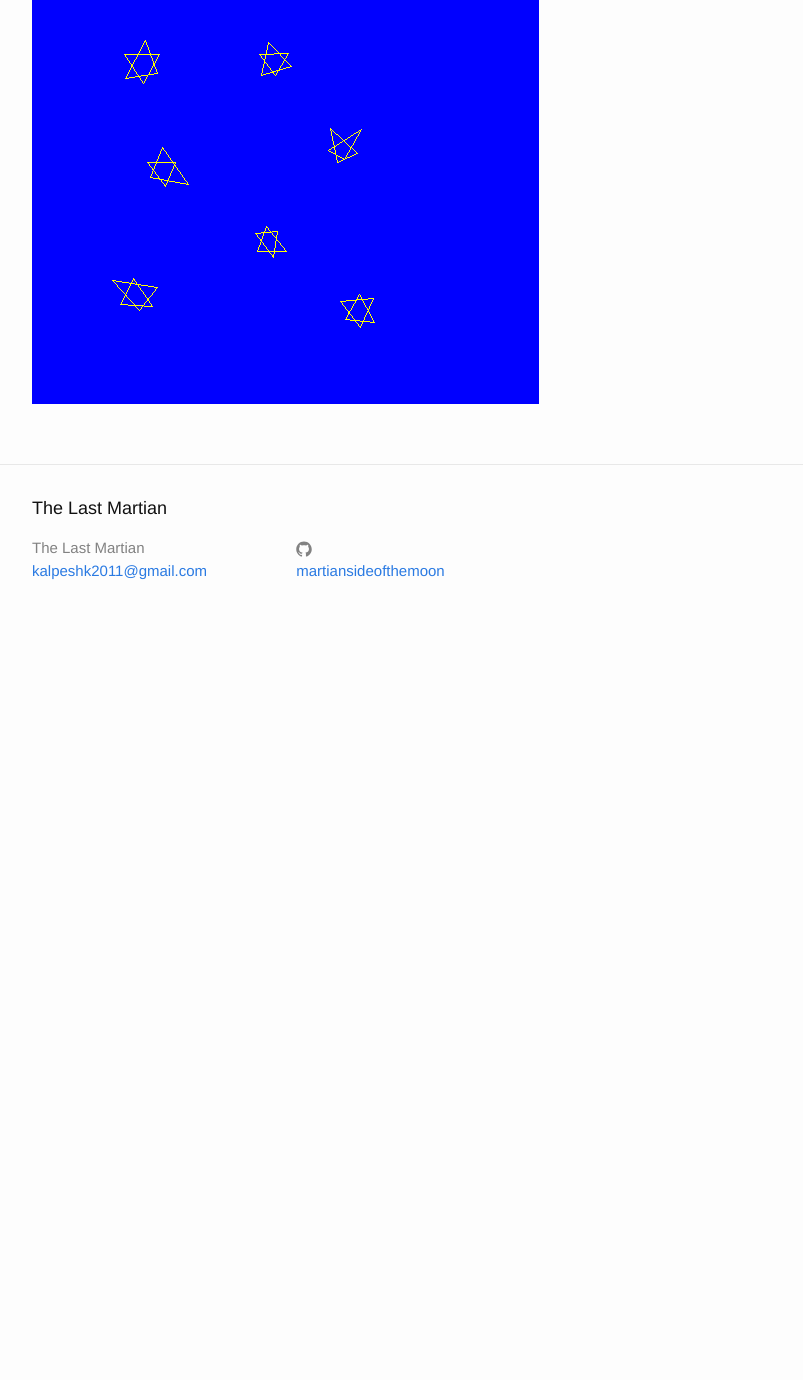
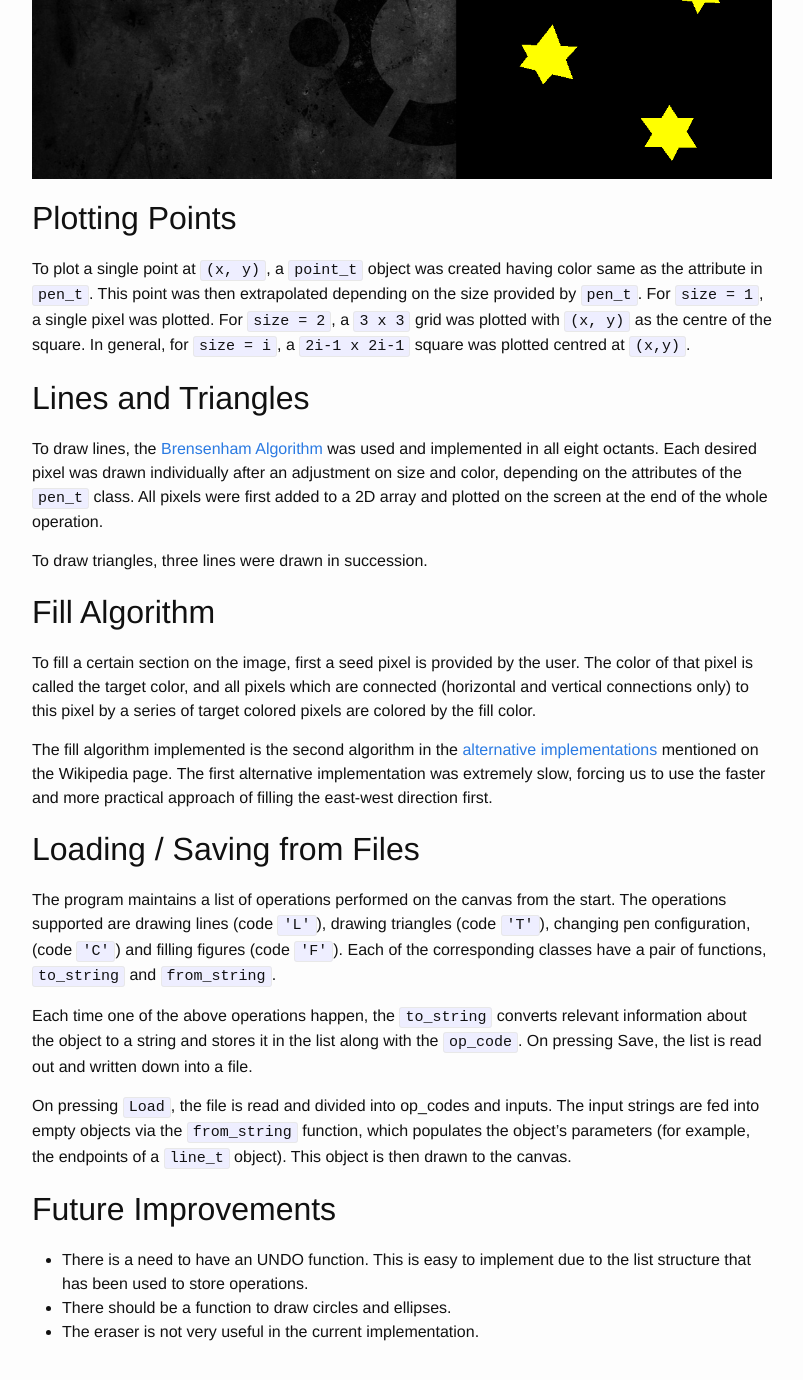
Before and after one commit to martiansideofthemoon/martiansideofthemoon.github.io, a Jekyll site: the page built from _posts/2016-08-16-opengl-paint-tool.markdown, in a window 1280 px wide and 1400 px high, scrolled down 800 px. Shown: the top 1380 px of the window, without its empty margins (238-1041 px from the left). Built offline with Jekyll 4.4.1, drawn with Linux system fonts in a browser that asks for light colours; before the commit the page ends 1442 px from its top, so only the background shows below that; some of the changed text lies outside the part shown.

Commit message:
completing opengl report

```diff
--- a/_posts/2016-08-16-opengl-paint-tool.markdown
+++ b/_posts/2016-08-16-opengl-paint-tool.markdown
@@ -5,9 +5,9 @@ date:   2016-08-16 17:00:55 +0530
 tags: graphics
 ---
 
-It's been a long time since my GSoC blog series, and I've had an exciting week thanks to a Computer Graphics assignment on OpenGL. The assignment involved creating a Paint application which can save / load images in a vector like custom format. This blog describes the algorithms used along with a few screenshots of the results.
+It's been a long time since my GSoC blog series, and I've had an exciting week thanks to a Computer Graphics assignment on OpenGL. The assignment involved creating a Paint application which can save / load images in a vector like custom format, without using any of the in-built functionality that OpenGL gives us. This blog describes the algorithms used along with a few screenshots of the results.
 
-The entire project has been hosted on a private repository on Github for now. All features requested for in the assignment have been completed.
+The entire project has been hosted on a private repository on Github for now. **All features requested for in the assignment have been completed.**
 
 ## Features
 
@@ -17,3 +17,33 @@ This program can draw **lines**, **triangles**, of **any color and thickness**.
 Here's a painting of stars on a blue backdrop
 
 ![stars]({{ site.url }}/assets/stars.png)
+
+## Plotting Points
+
+To plot a single point at `(x, y)`, a `point_t` object was created having color same as the attribute in `pen_t`. This point was then extrapolated depending on the size provided by `pen_t`. For `size = 1`, a single pixel was plotted. For `size = 2`, a `3 x 3` grid was plotted with `(x, y)` as the centre of the square. In general, for `size = i`, a `2i-1 x 2i-1` square was plotted centred at `(x,y)`.
+
+## Lines and Triangles
+
+To draw lines, the [Brensenham Algorithm](https://en.wikipedia.org/wiki/Bresenham%27s_line_algorithm) was used and implemented in all eight octants. Each desired pixel was drawn individually after an adjustment on size and color, depending on the attributes of the `pen_t` class. All pixels were first added to a 2D array and plotted on the screen at the end of the whole operation.
+
+To draw triangles, three lines were drawn in succession.
+
+## Fill Algorithm
+
+To fill a certain section on the image, first a seed pixel is provided by the user. The color of that pixel is called the target color, and all pixels which are connected (horizontal and vertical connections only) to this pixel by a series of target colored pixels are colored by the fill color.
+
+The fill algorithm implemented is the second algorithm in the [alternative implementations](https://en.wikipedia.org/wiki/Flood_fill#Alternative_implementations) mentioned on the Wikipedia page. The first alternative implementation was extremely slow, forcing us to use the faster and more practical approach of filling the east-west direction first.
+
+## Loading / Saving from Files
+
+The program maintains a list of operations performed on the canvas from the start. The operations supported are drawing lines (code `'L'`), drawing triangles (code `'T'`), changing pen configuration, (code `'C'`) and filling figures (code `'F'`). Each of the corresponding classes have a pair of functions, `to_string` and `from_string`.
+
+Each time one of the above operations happen, the `to_string` converts relevant information about the object to a string and stores it in the list along with the `op_code`. On pressing Save, the list is read out and written down into a file.
+
+On pressing `Load`, the file is read and divided into op_codes and inputs. The input strings are fed into empty objects via the `from_string` function, which populates the object's parameters (for example, the endpoints of a `line_t` object). This object is then drawn to the canvas.
+
+## Future Improvements
+
+* There is a need to have an UNDO function. This is easy to implement due to the list structure that has been used to store operations.
+* There should be a function to draw circles and ellipses.
+* The eraser is not very useful in the current implementation.
```
Also changed, not shown: assets/stars.png.
